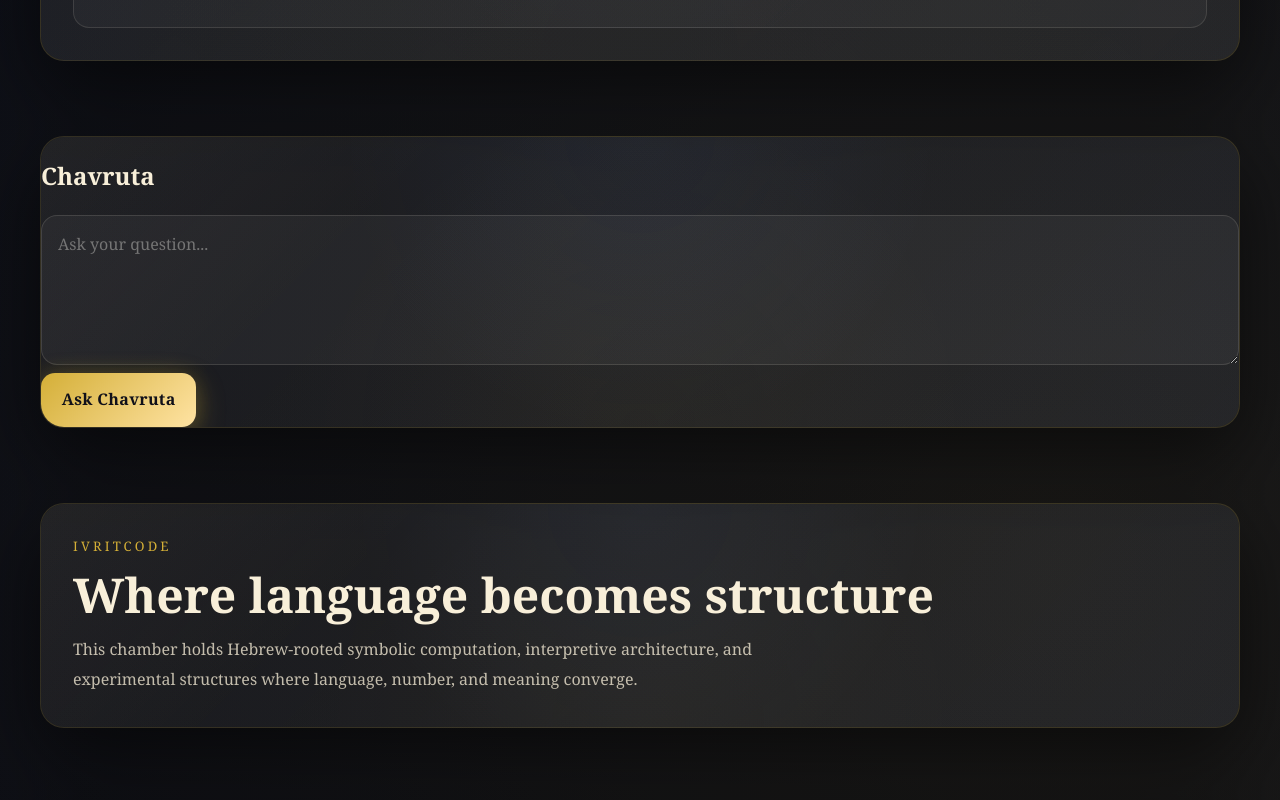
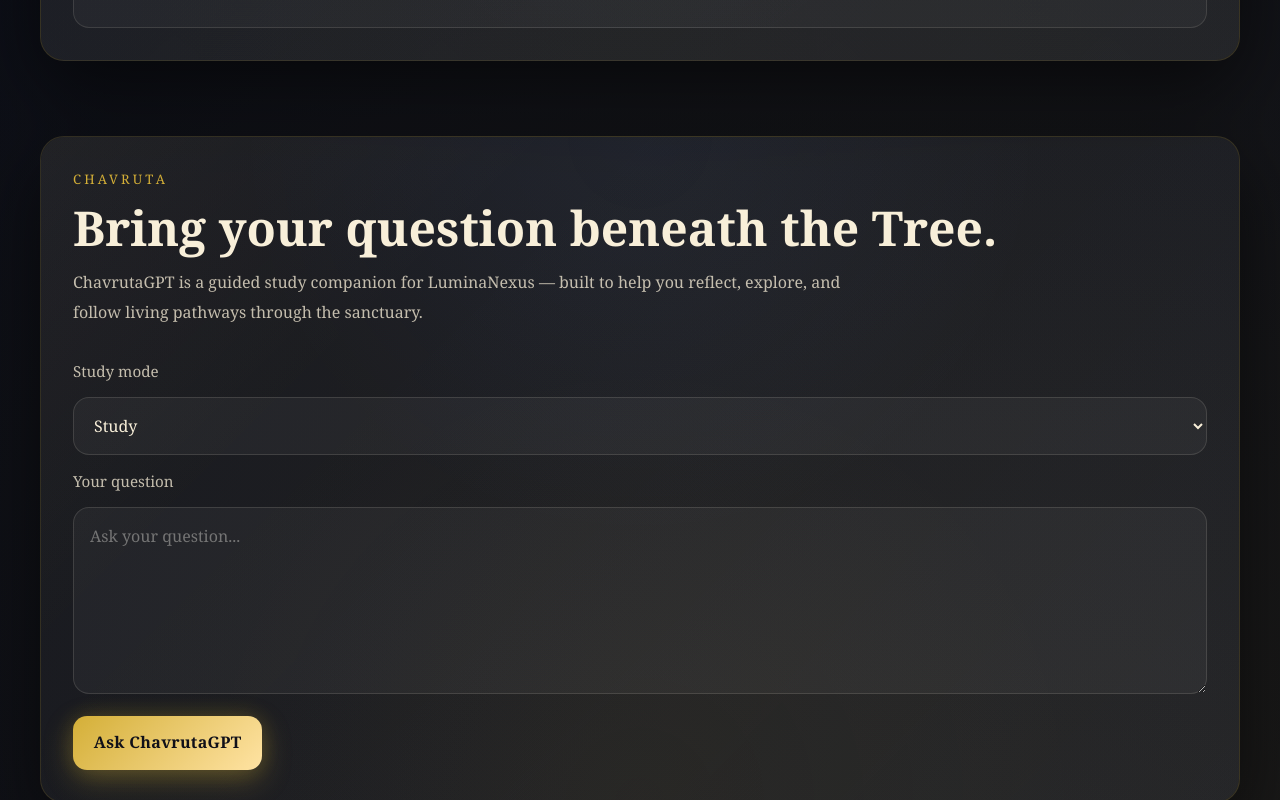
Before and after one commit to richardatf-oss/luminanexus-site, a React (Vite) app: page / in a window 1280 px wide. Shown: the part 5220-6020 px from the top of the page. Built offline with nearby package versions, Linux system fonts and the light colour scheme.

Commit message:
Update ChavrutaPanel.jsx

```diff
--- a/src/components/ChavrutaPanel.jsx
+++ b/src/components/ChavrutaPanel.jsx
@@ -1,89 +1,212 @@
 import { useState } from 'react'
+
+const MODES = [
+  { value: 'study', label: 'Study' },
+  { value: 'meditation', label: 'Meditation' },
+  { value: 'hebrew', label: 'Hebrew Word' },
+  { value: 'library', label: 'Library Path' },
+  { value: 'ivritcode', label: 'IvritCode' },
+]
 
 export default function ChavrutaPanel() {
   const [question, setQuestion] = useState('')
-  const [response, setResponse] = useState('')
+  const [mode, setMode] = useState('study')
+  const [loading, setLoading] = useState(false)
+  const [error, setError] = useState('')
+  const [result, setResult] = useState(null)
   const [history, setHistory] = useState([])
-  const [loading, setLoading] = useState(false)
 
-  const askChavruta = async () => {
-    if (!question.trim()) return
+  async function handleSubmit(event) {
+    if (event) event.preventDefault()
 
+    const trimmed = question.trim()
+    if (!trimmed || loading) return
+
+    setError('')
+    setResult(null)
     setLoading(true)
-    setResponse('')
 
     try {
-      const res = await fetch('/.netlify/functions/chavruta', {
+      const response = await fetch('/.netlify/functions/chavruta', {
         method: 'POST',
         headers: { 'Content-Type': 'application/json' },
-        body: JSON.stringify({ question, history }),
+        body: JSON.stringify({
+          question: trimmed,
+          mode,
+          history,
+        }),
       })
 
-      const data = await res.json()
+      const text = await response.text()
+      const contentType = response.headers.get('content-type') || ''
 
-      const newEntry = {
-        question,
-        answer: data.answer || 'No response',
+      if (!contentType.includes('application/json')) {
+        throw new Error('Expected JSON but received: ' + text.slice(0, 200))
       }
 
-      setHistory((prev) => [...prev, newEntry])
-      setResponse(data.answer)
+      const data = JSON.parse(text)
+
+      if (!response.ok) {
+        throw new Error(data.error || 'Something went wrong.')
+      }
+
+      setResult(data)
+      setHistory(function (previous) {
+        return [
+          ...previous,
+          {
+            question: trimmed,
+            response: data.response || '',
+          },
+        ]
+      })
       setQuestion('')
     } catch (err) {
-      setResponse('Error connecting to Chavruta.')
+      setError(err.message || 'Unable to reach ChavrutaGPT right now.')
+    } finally {
+      setLoading(false)
+    }
   }
 
-    setLoading(false)
-  }
-
-  // ⌨️ ENTER KEY HANDLER
-  const handleKeyDown = (e) => {
-    if (e.key === 'Enter' && !e.shiftKey) {
-      e.preventDefault()
-      askChavruta()
+  function handleKeyDown(event) {
+    if (event.key === 'Enter' && !event.shiftKey) {
+      event.preventDefault()
+      handleSubmit()
     }
   }
 
   return (
     <section id="chavruta" className="section-shell">
-      <div className="section-card chavruta">
+      <div className="section-card chavruta-panel">
+        <div className="chavruta-panel__intro">
+          <p className="chavruta-panel__eyebrow">Chavruta</p>
+          <h2 className="chavruta-panel__title">
+            Bring your question beneath the Tree.
+          </h2>
+          <p className="chavruta-panel__text">
+            ChavrutaGPT is a guided study companion for LuminaNexus — built to
+            help you reflect, explore, and follow living pathways through the
+            sanctuary.
+          </p>
+        </div>
 
-        <h2>Chavruta</h2>
+        <form className="chavruta-form" onSubmit={handleSubmit}>
+          <label className="chavruta-form__label" htmlFor="mode">
+            Study mode
+          </label>
+
+          <select
+            id="mode"
+            className="chavruta-form__select"
+            value={mode}
+            onChange={(event) => setMode(event.target.value)}
+          >
+            {MODES.map(function (item) {
+              return (
+                <option key={item.value} value={item.value}>
+                  {item.label}
+                </option>
+              )
+            })}
+          </select>
+
+          <label className="chavruta-form__label" htmlFor="question">
+            Your question
+          </label>
 
           <textarea
+            id="question"
+            className="chavruta-form__textarea"
+            rows="6"
             placeholder="Ask your question..."
             value={question}
-          onChange={(e) => setQuestion(e.target.value)}
+            onChange={(event) => setQuestion(event.target.value)}
             onKeyDown={handleKeyDown}
-          className="chavruta-input"
           />
 
-        <button onClick={askChavruta} className="button button--primary">
-          Ask Chavruta
+          <div className="chavruta-form__actions">
+            <button
+              className="button button--primary"
+              type="submit"
+              disabled={loading}
+            >
+              {loading ? 'Studying...' : 'Ask ChavrutaGPT'}
             </button>
+          </div>
+        </form>
 
-        {loading && <p className="chavruta-loading">Thinking...</p>}
+        {error ? (
+          <div className="chavruta-response chavruta-response--error">
+            <p>{error}</p>
+          </div>
+        ) : null}
 
-        {response && (
+        {result ? (
           <div className="chavruta-response">
-            <h3>Response</h3>
-            <p>{response}</p>
+            <div className="chavruta-response__block">
+              <p className="chavruta-response__label">Response</p>
+              <p className="chavruta-response__text">{result.response}</p>
             </div>
-        )}
 
-        {/* 🧠 MEMORY */}
-        {history.length > 0 && (
-          <div className="chavruta-history">
-            <h3>Study Path</h3>
-            {history.map((item, i) => (
-              <div key={i} className="chavruta-history-item">
-                <p className="q">Q: {item.question}</p>
-                <p className="a">A: {item.answer}</p>
+            {result.relatedPaths && result.relatedPaths.length ? (
+              <div className="chavruta-response__block">
+                <p className="chavruta-response__label">Related Paths</p>
+                <ul className="chavruta-response__list">
+                  {result.relatedPaths.map(function (item, index) {
+                    return (
+                      <li key={(item.label || 'path') + index}>
+                        <a className="chavruta-response__link" href={item.href}>
+                          {item.label}
+                        </a>
+                      </li>
+                    )
+                  })}
+                </ul>
               </div>
-            ))}
+            ) : null}
+
+            {result.sources && result.sources.length ? (
+              <div className="chavruta-response__block">
+                <p className="chavruta-response__label">Sources from the Library</p>
+                <ul className="chavruta-response__list">
+                  {result.sources.map(function (item, index) {
+                    return (
+                      <li key={(item.label || 'source') + index}>
+                        <a className="chavruta-response__link" href={item.href}>
+                          {item.label}
+                        </a>
+                      </li>
+                    )
+                  })}
+                </ul>
               </div>
-        )}
+            ) : null}
 
+            {result.nextStep ? (
+              <div className="chavruta-response__block">
+                <p className="chavruta-response__label">Suggested Next Step</p>
+                <p className="chavruta-response__text">{result.nextStep}</p>
+              </div>
+            ) : null}
+          </div>
+        ) : null}
+
+        {history.length ? (
+          <div className="chavruta-response">
+            <div className="chavruta-response__block">
+              <p className="chavruta-response__label">Study Path</p>
+              <ul className="chavruta-response__list">
+                {history.map(function (item, index) {
+                  return (
+                    <li key={index}>
+                      <strong>Q:</strong> {item.question}
+                    </li>
+                  )
+                })}
+              </ul>
+            </div>
+          </div>
+        ) : null}
       </div>
     </section>
   )
```
Lines whose indentation alone changed are shown as unchanged.
